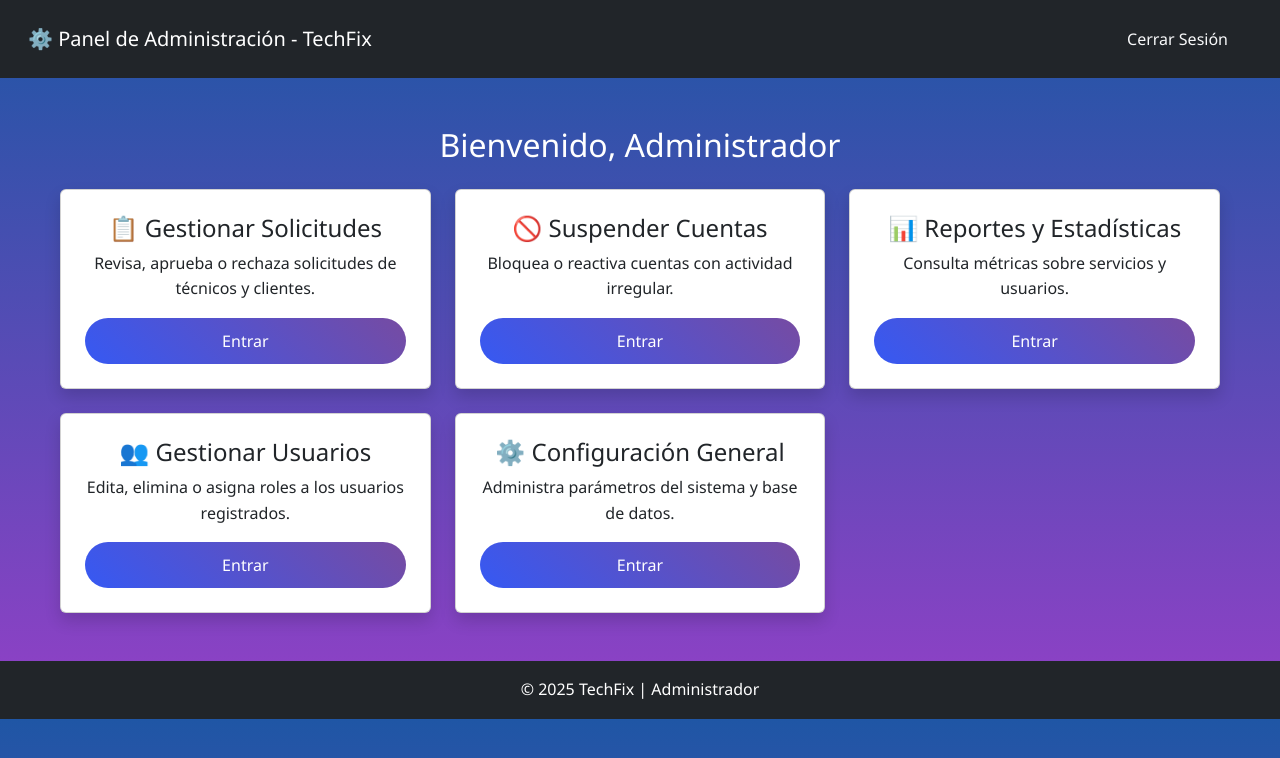
After one commit to SelvinKoraddo/Proyecto-TPI-2025, a PHP site: page /adminPanel.php in a window 1280 px wide. The commit adds this page. Shown: the top 758 px of the page. Run offline with PHP 8.4, Linux system fonts and the light colour scheme; the visitor is signed in with stand-in values (Sample User, id 1).

Commit message:
actualizacon de rama administrador de perfiles

```diff
--- a/ProyectoFase2_2025/Vistas/Home.php
+++ b/ProyectoFase2_2025/Vistas/Home.php
@@ -168,6 +168,7 @@ session_start();
                 <div class="footer-section">
                     <h4>Tecnologías</h4>
                     <p>HTML5 • CSS3 • JavaScript • Bootstrap • PHP • MySQL • API REST</p>
+                     <a href="../Vistas/loginAdmin.php" class="admin-link">Administrador</a>
                 </div>
             </div>
         </div>
--- /dev/null
+++ b/ProyectoFase2_2025/Vistas/adminPanel.php
@@ -0,0 +1,85 @@
+<?php
+session_start();
+if (!isset($_SESSION['admin'])) {
+    header("Location: loginAdmin.php");
+    exit();
+}
+
+if (isset($_GET['logout'])) {
+    session_destroy();
+    header("Location: loginAdmin.php");
+    exit();
+}
+?>
+
+<!DOCTYPE html>
+<html lang="es">
+<head>
+    <meta charset="UTF-8">
+    <meta name="viewport" content="width=device-width, initial-scale=1.0">
+    <title>TechFix | Panel de Administración</title>
+    <link href="https://cdn.jsdelivr.net/npm/bootstrap@5.3.8/dist/css/bootstrap.min.css" rel="stylesheet">
+    <link rel="stylesheet" href="./css/estilos.css">
+</head>
+
+<body style="background: linear-gradient(180deg, #1f56a5, #9340c7); color: white;">
+
+    <nav class="navbar navbar-dark bg-dark p-3">
+        <div class="container-fluid">
+            <span class="navbar-brand mb-0 h1">⚙️ Panel de Administración - TechFix</span>
+            <a href="?logout=true" class="btn btn-outline-light">Cerrar Sesión</a>
+        </div>
+    </nav>
+
+    <div class="container mt-5">
+        <h2 class="text-center mb-4">Bienvenido, Administrador</h2>
+
+        <div class="row g-4">
+            <div class="col-md-6 col-lg-4">
+                <div class="card text-center shadow p-4">
+                    <h4>📋 Gestionar Solicitudes</h4>
+                    <p>Revisa, aprueba o rechaza solicitudes de técnicos y clientes.</p>
+                    <a href="#" class="btn btn-primary">Entrar</a>
+                </div>
+            </div>
+
+            <div class="col-md-6 col-lg-4">
+                <div class="card text-center shadow p-4">
+                    <h4>🚫 Suspender Cuentas</h4>
+                    <p>Bloquea o reactiva cuentas con actividad irregular.</p>
+                    <a href="#" class="btn btn-primary">Entrar</a>
+                </div>
+            </div>
+
+            <div class="col-md-6 col-lg-4">
+                <div class="card text-center shadow p-4">
+                    <h4>📊 Reportes y Estadísticas</h4>
+                    <p>Consulta métricas sobre servicios y usuarios.</p>
+                    <a href="#" class="btn btn-primary">Entrar</a>
+                </div>
+            </div>
+
+            <div class="col-md-6 col-lg-4">
+                <div class="card text-center shadow p-4">
+                    <h4>👥 Gestionar Usuarios</h4>
+                    <p>Edita, elimina o asigna roles a los usuarios registrados.</p>
+                    <a href="#" class="btn btn-primary">Entrar</a>
+                </div>
+            </div>
+
+            <div class="col-md-6 col-lg-4">
+                <div class="card text-center shadow p-4">
+                    <h4>⚙️ Configuración General</h4>
+                    <p>Administra parámetros del sistema y base de datos.</p>
+                    <a href="#" class="btn btn-primary">Entrar</a>
+                </div>
+            </div>
+        </div>
+    </div>
+
+    <footer class="text-center mt-5 p-3 bg-dark">
+        <p class="mb-0">© 2025 TechFix | Administrador</p>
+    </footer>
+
+</body>
+</html>
```
Also changed, not shown: ProyectoFase2_2025/Vistas/css/estilos.css (+39 -0 lines), ProyectoFase2_2025/Vistas/loginAdmin.php (added, +59 -0 lines).
